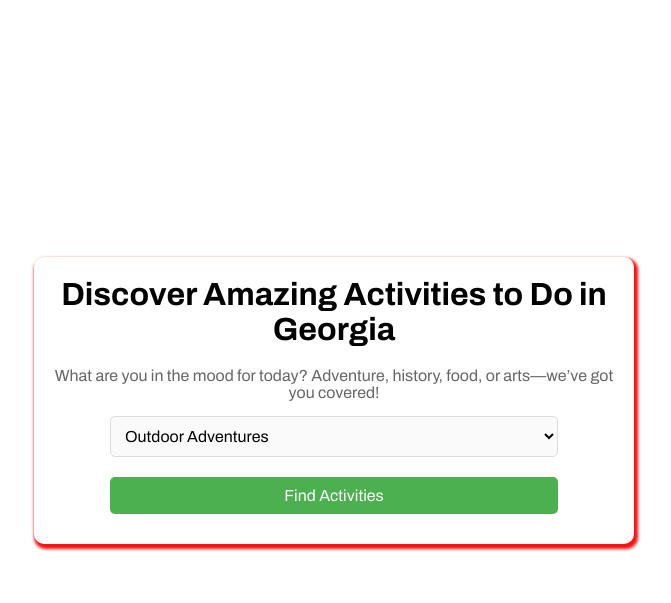
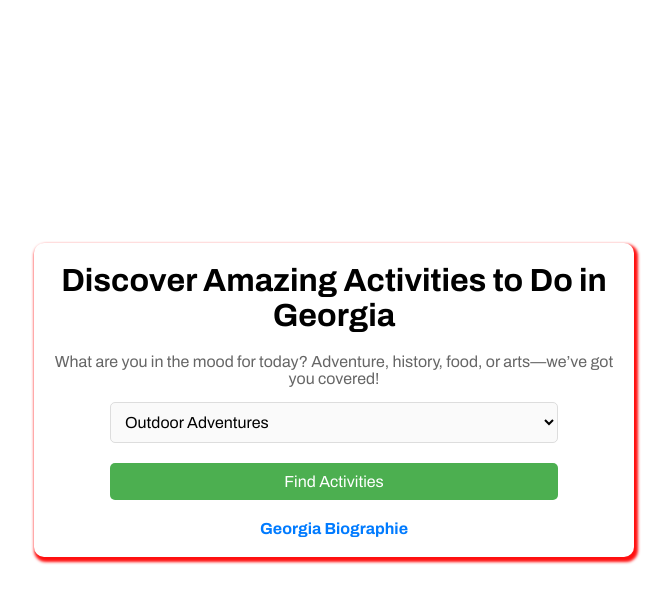
Before and after one commit to ksu-is/Today-s-Agenda, a Flask app: page / in a window 1280 px wide. Shown: the top 603 px of the page, without its empty margins (306-977 px from the left). Run offline with Flask 3, Linux system fonts and the light colour scheme; some web fonts are replaced.

Commit message:
Add a Url presentation (Bioghraphie of georgia)
"I feel it's nice to make user in the website and makes all what he want"

```diff
--- a/web page/templates/index.html
+++ b/web page/templates/index.html
@@ -15,6 +15,8 @@
                 {% endfor %}
             </select>
             <button type="submit">Find Activities</button>
+            <a href="https://www.britannica.com/place/Georgia">Georgia Biographie</a>
+
         </form>
     </div>
 </body>
```
